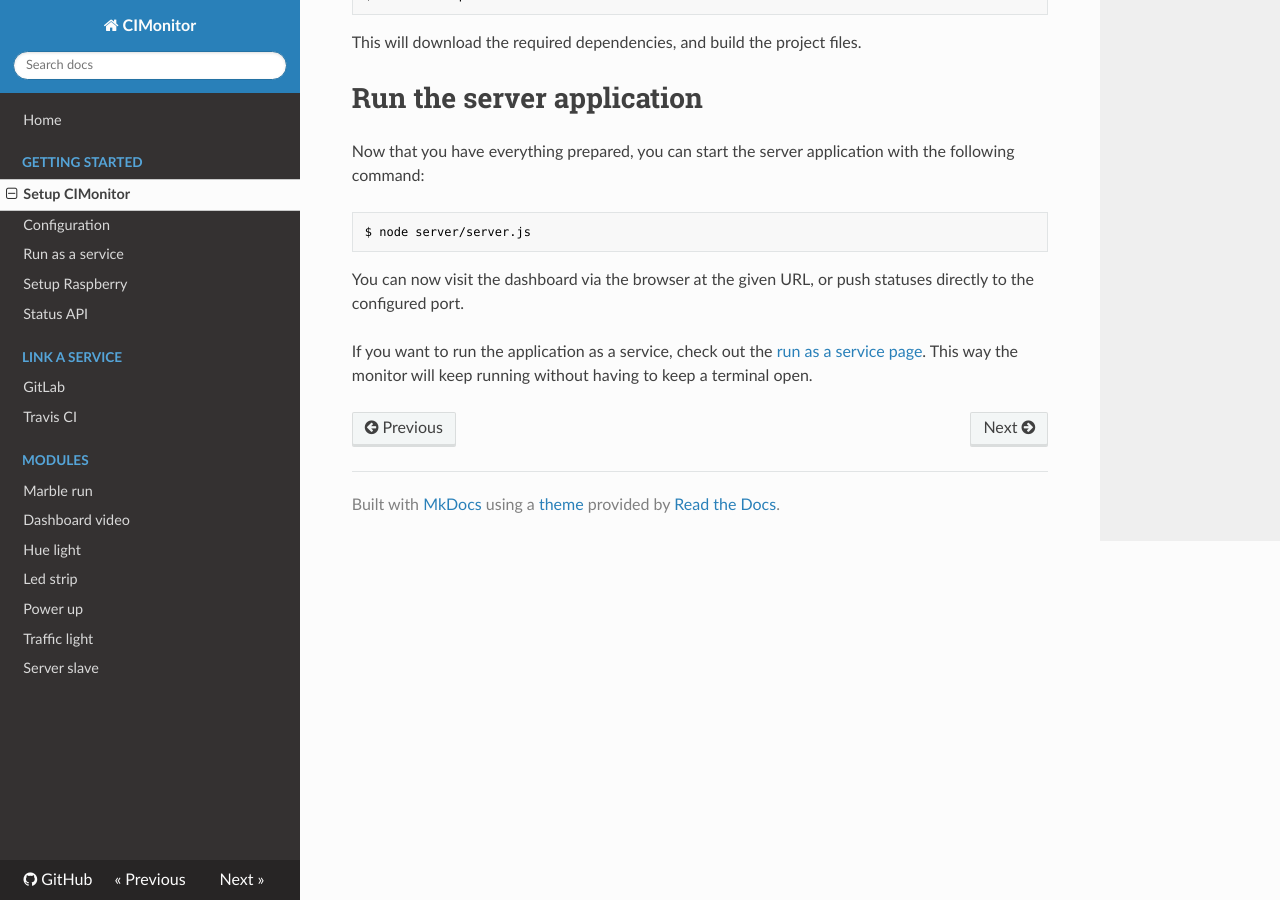
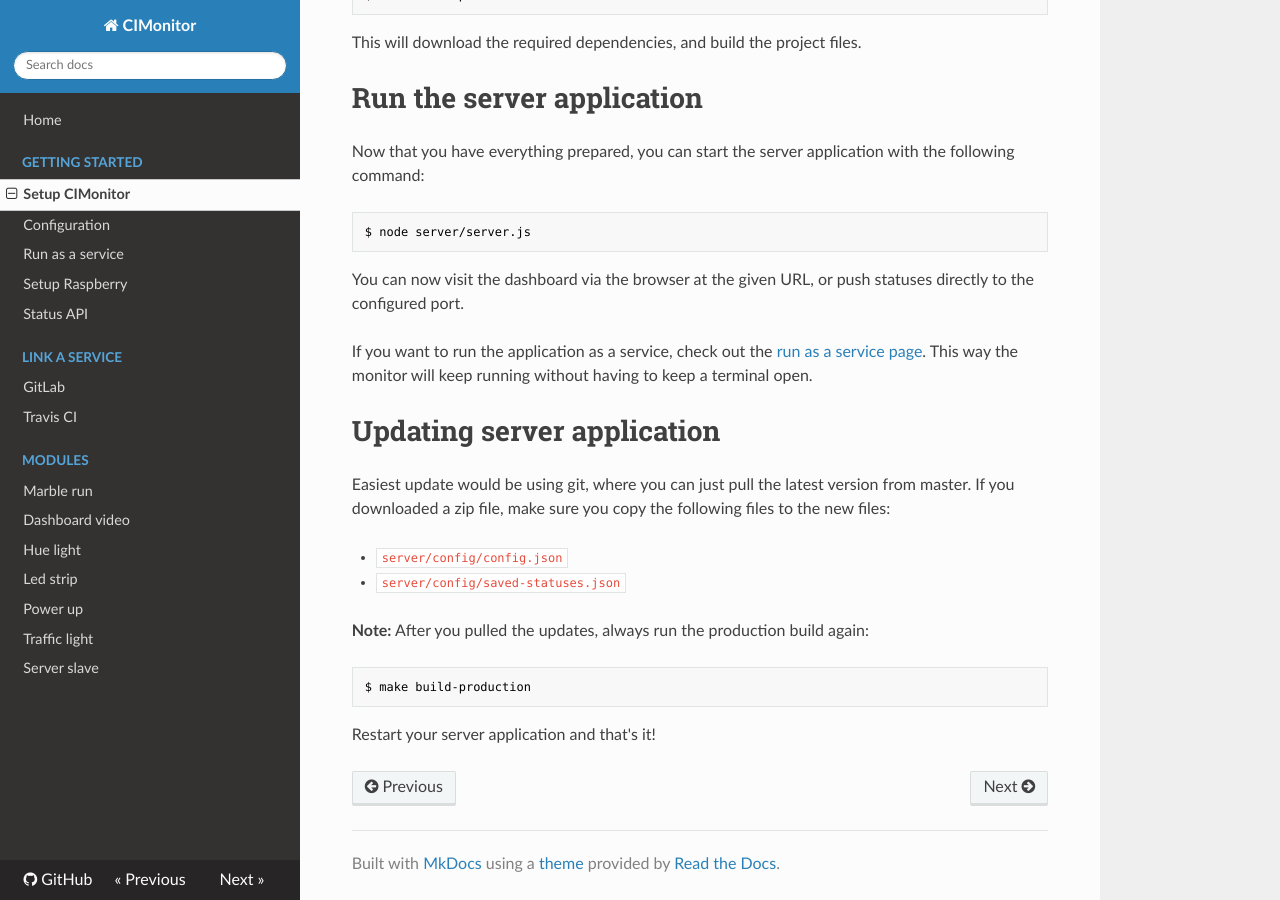
Before and after one commit to FuturePortal/CIMonitor, an MkDocs documentation site: the page built from docs/setup/CIMonitor.md, in a window 1280 px wide and 900 px high, scrolled down 881 px. Built offline with MkDocs 1.6.1, drawn with Linux system fonts in a browser that asks for light colours; nearby versions of some CDN libraries; old or Windows-style settings are respelled for this version of MkDocs.

Commit message:
Add documentation on updating the project

````diff
--- a/docs/setup/CIMonitor.md
+++ b/docs/setup/CIMonitor.md
@@ -49,4 +49,21 @@ $ node server/server.js
 
 You can now visit the dashboard via the browser at the given URL, or push statuses directly to the configured port.
 
-If you want to run the application as a service, check out the [run as a service page](run-as-service.md). This way the monitor will keep running without having to keep a terminal open.
+If you want to run the application as a service, check out the [run as a service page](run-as-service.md). This way the
+monitor will keep running without having to keep a terminal open.
+
+# Updating server application
+
+Easiest update would be using git, where you can just pull the latest version from master. If you downloaded a zip
+file, make sure you copy the following files to the new files:
+
+-   `server/config/config.json`
+-   `server/config/saved-statuses.json`
+
+**Note:** After you pulled the updates, always run the production build again:
+
+```sh
+$ make build-production
+```
+
+Restart your server application and that's it!
````
